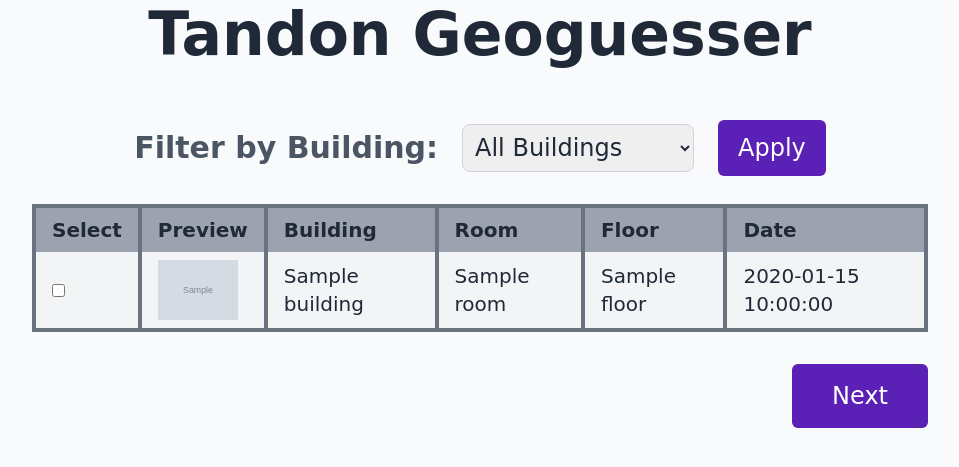
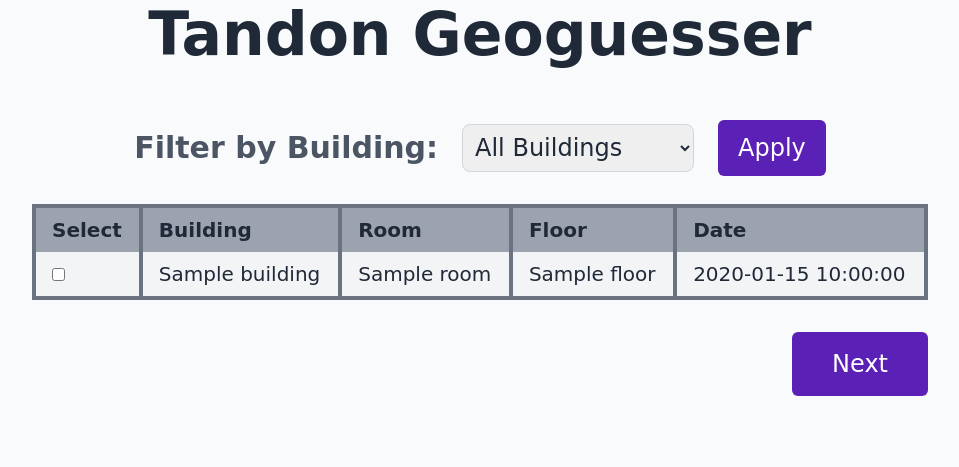
Before and after one commit to sej3939/TandonGeoguessr, a Flask app: template combinedBackend/templates/PhotoBrowser.html in a window 1280 px wide. Shown: the part 179-646 px from the top of the page, without its empty margins (160-1119 px from the left). Run offline with Flask 3, Linux system fonts and the light colour scheme; the template is opened without the code that fills it: most values are stand-ins (such as "Sample title", 1, 10 or a date in 2020); grey boxes marked "Sample" are stand-in pictures; some libraries are stand-ins or nearby versions.

Commit message:
Deleted photo preview in custom game

```diff
--- a/combinedBackend/templates/PhotoBrowser.html
+++ b/combinedBackend/templates/PhotoBrowser.html
@@ -31,7 +31,6 @@
           <thead>
             <tr class="bg-gray-400 text-left">
               <th class="border-r-4 border-gray-500 px-4 py-2">Select</th>
-              <th class="border-r-4 border-gray-500 px-4 py-2">Preview</th>
               <th class="border-r-4 border-gray-500 px-4 py-2">Building</th>
               <th class="border-r-4 border-gray-500 px-4 py-2">Room</th>
               <th class="border-r-4 border-gray-500 px-4 py-2">Floor</th>
@@ -44,12 +43,8 @@
               <td class="border-r-4 border-gray-500 px-4 py-2">
                 <input type="checkbox" name="selected_photos" value="{{ photo.photo_id }}">
               </td>
-              <td class="border-r-4 border-gray-500 px-4 py-2">
-                {% if photo.photo_data %}
-                  <img src="{{ photo.photo_data }}" style="max-height:60px; max-width:80px;" alt="Photo preview" />
-                {% else %}
-                  N/A
-                {% endif %}
+
+
               </td>
               <td class="border-r-4 border-gray-500 px-4 py-2">{{ photo.building }}</td>
               <td class="border-r-4 border-gray-500 px-4 py-2">{{ photo.room }}</td>
```
